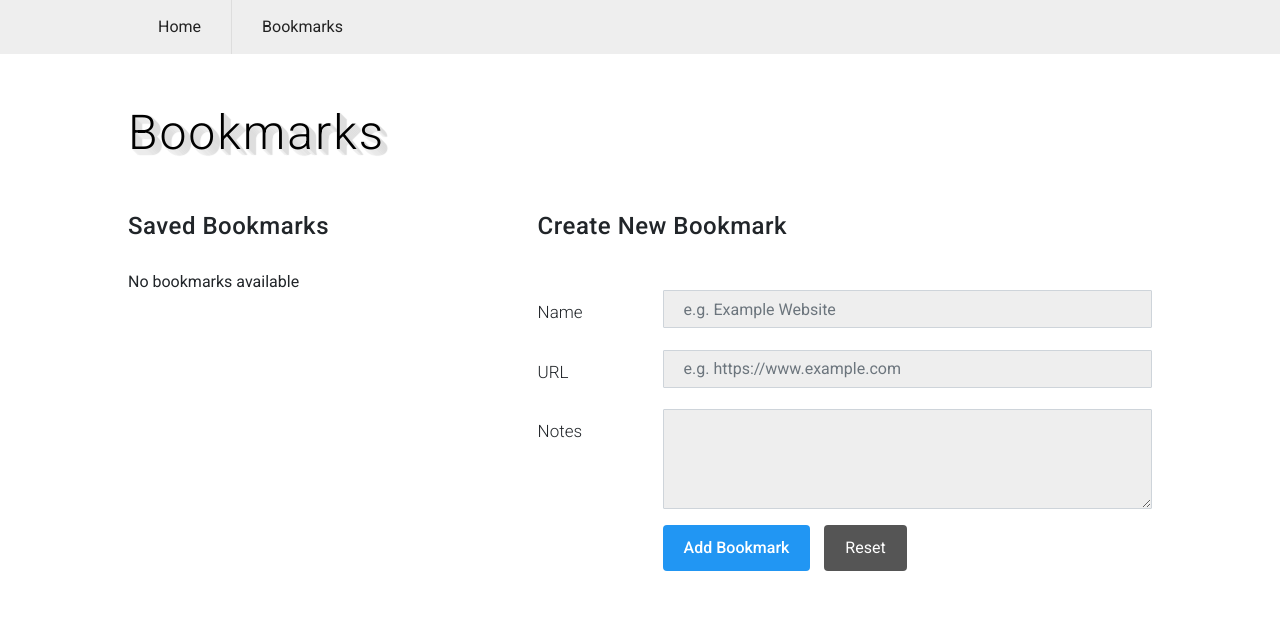
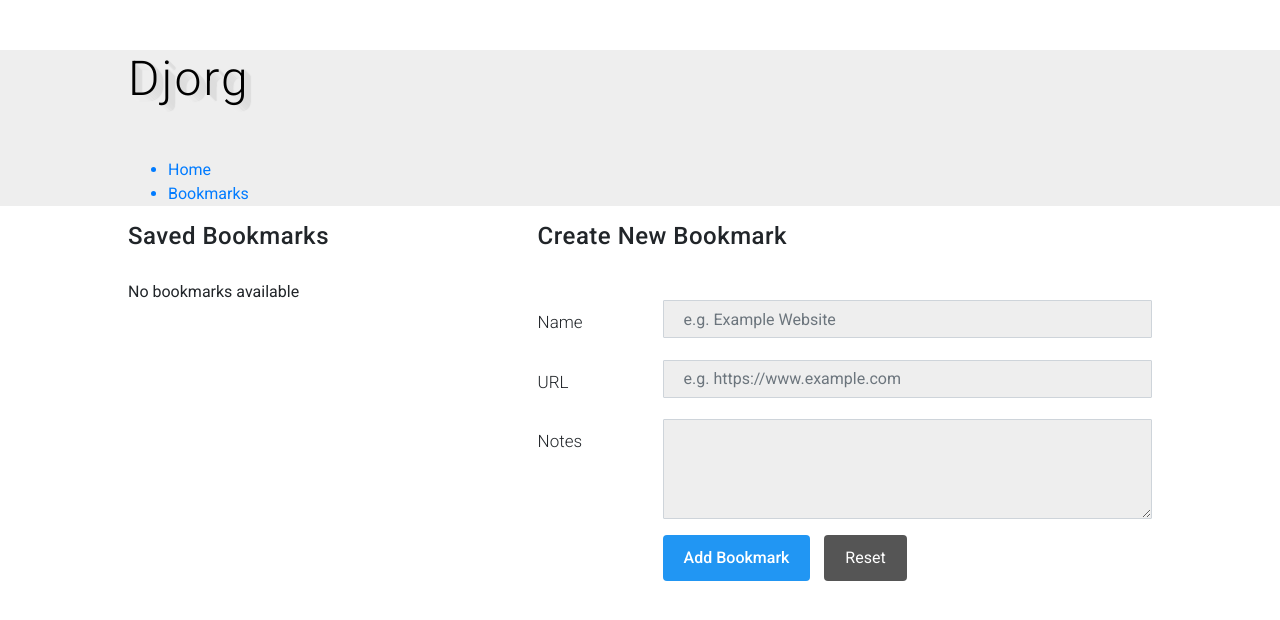
Before and after one commit to williamantony/djorg, a Django app: page /bookmarks/ in a window 1280 px wide. Shown: the top 620 px of the page. Run offline with Django 3.2, Linux system fonts and the light colour scheme; data that the repository does not hold is empty; some libraries are stand-ins or nearby versions; some web fonts are replaced.

Commit message:
Changed Title and re-arranged

```diff
--- a/bookmarks/templates/bookmarks/index.html
+++ b/bookmarks/templates/bookmarks/index.html
@@ -4,8 +4,6 @@
 {% block title %}Djorg - Bookmarks{% endblock %}
 
 {% block content %}
-
-  <h1>Bookmarks</h1>
 
   <div id="main">
 
--- a/bookmarks/templates/header.html
+++ b/bookmarks/templates/header.html
@@ -1,7 +1,12 @@
 <header>
+  <div class="header-gradient"></div>
+
   <div class="wrapper">
+    <h1>Djorg</h1>
+  </div>
 
-    <div id="menu">
+  <div id="menu">
+    <div class="wrapper">
       {% block menu %}
       <ul>
         <a href="/">
@@ -13,6 +18,5 @@
       </ul>
       {% endblock %}
     </div>
-
   </div>
 </header>
```
